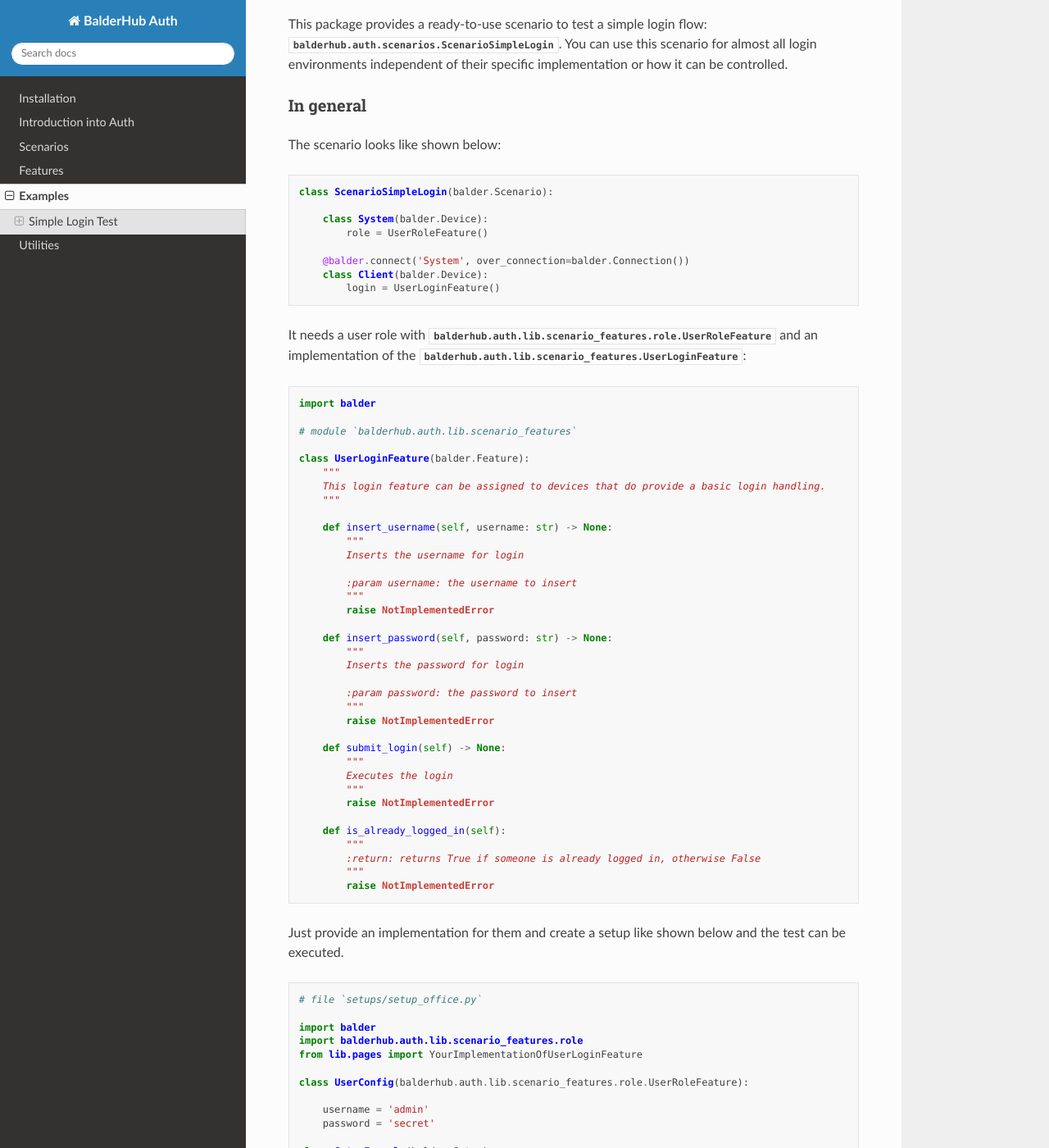
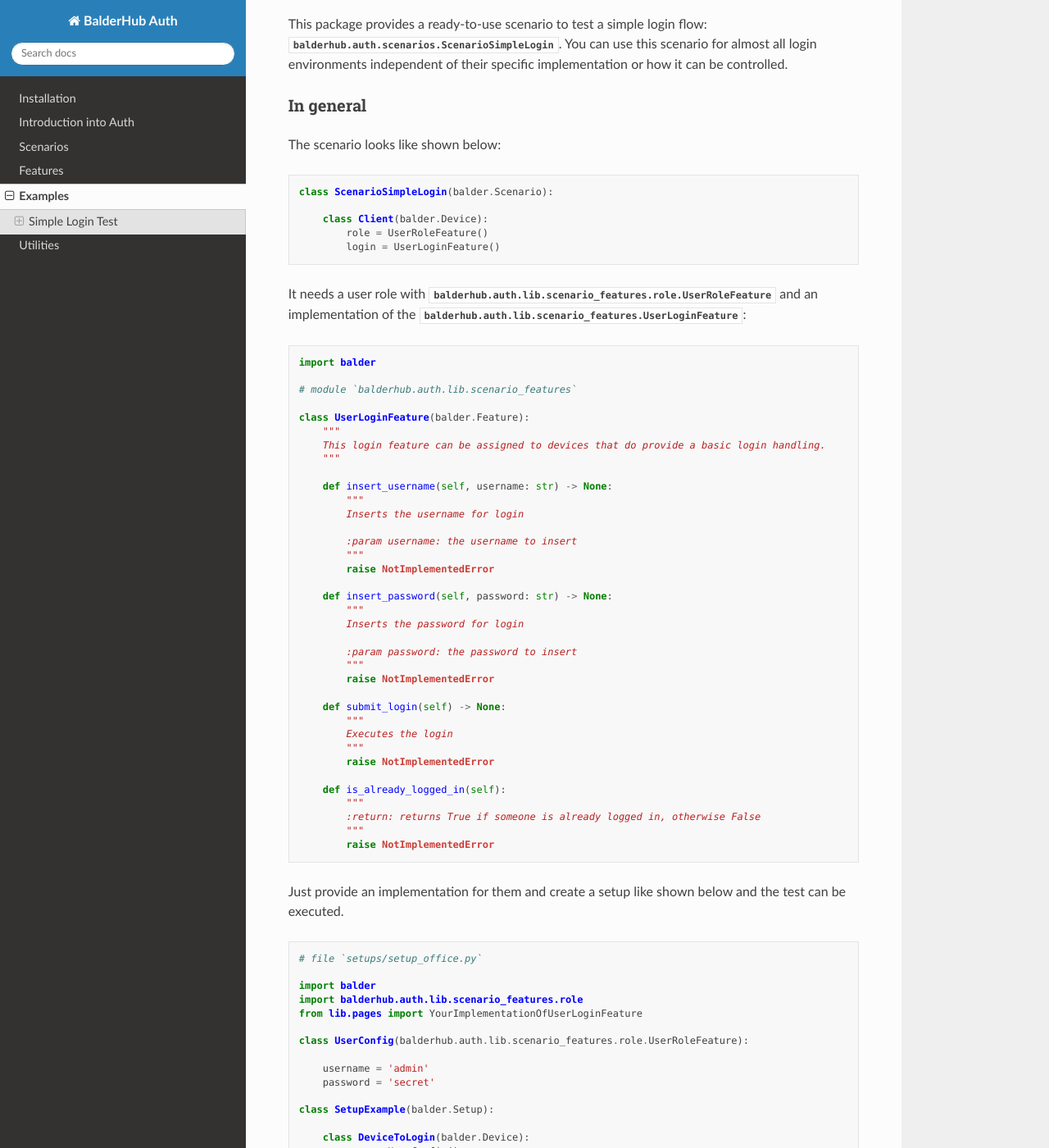
Before and after one commit to balder-dev/balderhub-auth, a Sphinx documentation site: the page built from docs/source/examples.rst, in a window 1280 px wide and 1400 px high, scrolled down 198 px. Shown: the whole window at 82% size. Built offline with Sphinx 7.4.7 and the Read the Docs theme 3.1.0, drawn with Linux system fonts in a browser that asks for light colours; the version number could not be read and is left out; some of the changed text lies outside the part shown.

Commit message:
feat(scenarios): update login scenario and use one single device instead of two separated

```diff
--- a/docs/source/examples.rst
+++ b/docs/source/examples.rst
@@ -18,11 +18,8 @@ The scenario looks like shown below:
 
     class ScenarioSimpleLogin(balder.Scenario):
 
-        class System(balder.Device):
+        class Client(balder.Device):
             role = UserRoleFeature()
-
-        @balder.connect('System', over_connection=balder.Connection())
-        class Client(balder.Device):
             login = UserLoginFeature()
 
 
@@ -86,10 +83,8 @@ Just provide an implementation for them and create a setup like shown below and
 
     class SetupExample(balder.Setup):
 
-        class DeviceUnderTest(balder.Device):
+        class DeviceToLogin(balder.Device):
             user = UserConfig()
-
-        class DeviceToLogin(balder.Device):
             login = YourImplementationOfUserLoginFeature()
 
 For Websites
@@ -146,9 +141,7 @@ In you setup you only need to add these both features:
 
     class SetupOffice(balder.Setup):
 
-        class Webserver(balder.Device):
+        class Browser(balder.Device):
             user = UserConfig()
-
-        class Browser(balder.Device):
             login = UserLoginFeature()
             page_login = LoginPage()
```
Also changed, not shown: 1 other file.
